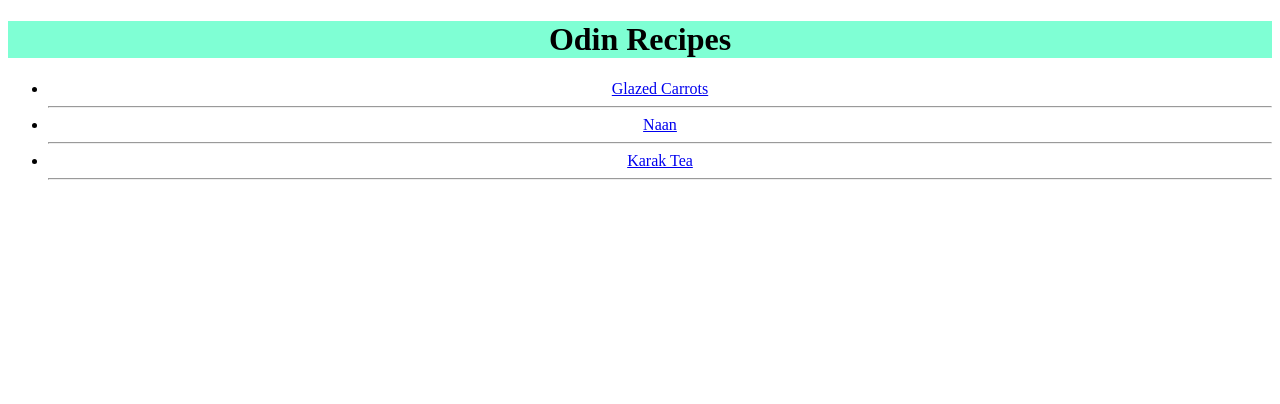
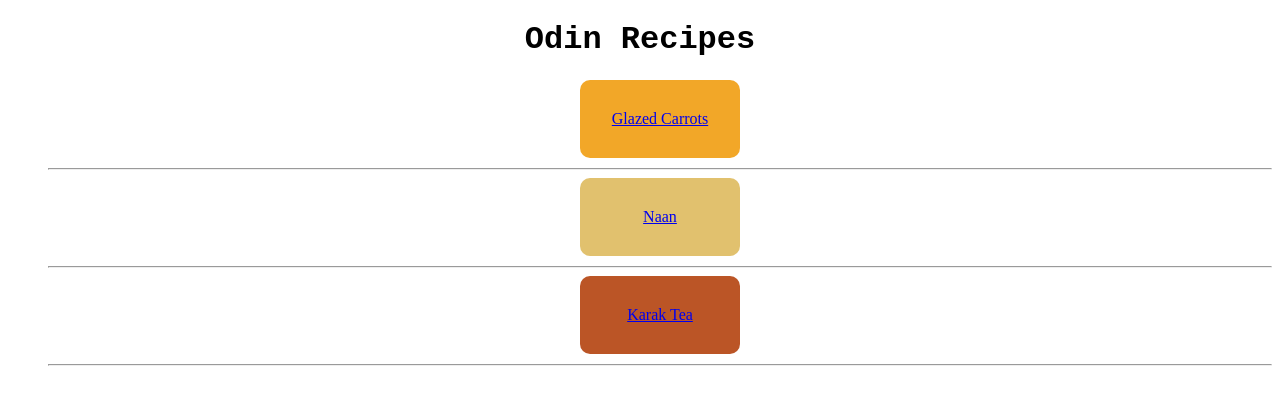
Before and after one commit to cyblcode/odin-recipes, a plain HTML site: page index.html in a window 1280 px wide. Drawn offline with Linux system fonts and the light colour scheme.

Commit message:
added boxes as per "blocks and inline" assignment.

```diff
--- a/index.html
+++ b/index.html
@@ -8,13 +8,13 @@
 </head>
 <body>
     <center>
-    <h1 id="main">Odin Recipes</h1>
+    <h1 class="main">Odin Recipes</h1>
     <ul>
-        <li><a href="./recipes/glazed-carrots.html">Glazed Carrots</a></li>
+        <li class="carrots"><a href="./recipes/glazed-carrots.html">Glazed Carrots</a></li>
         <hr>
-        <li><a href="./recipes/naan.html">Naan</a></li>
+        <li class="naan"><a href="./recipes/naan.html">Naan</a></li>
         <hr>
-        <li><a href="./recipes/karak-tea.html">Karak Tea</a></li>
+        <li class="tea"><a href="./recipes/karak-tea.html">Karak Tea</a></li>
         <hr>
     </ul>
     </center>
--- a/styles.css
+++ b/styles.css
@@ -1,3 +1,23 @@
-#main {
-    background-color: aquamarine;
+.main {
+    font-family: 'Courier New', Courier, monospace;
 }
+
+li {
+    padding: 30px;
+    width: 100px;
+    margin-bottom: 10px;
+    list-style-type: none;
+    border-radius: 10px;
+}
+
+.carrots {
+    background-color: rgb(242, 167, 40);
+}
+
+.naan {
+    background-color: rgb(225, 193, 110);
+}
+
+.tea {
+    background-color: rgb(187, 85, 38);
+}
```
